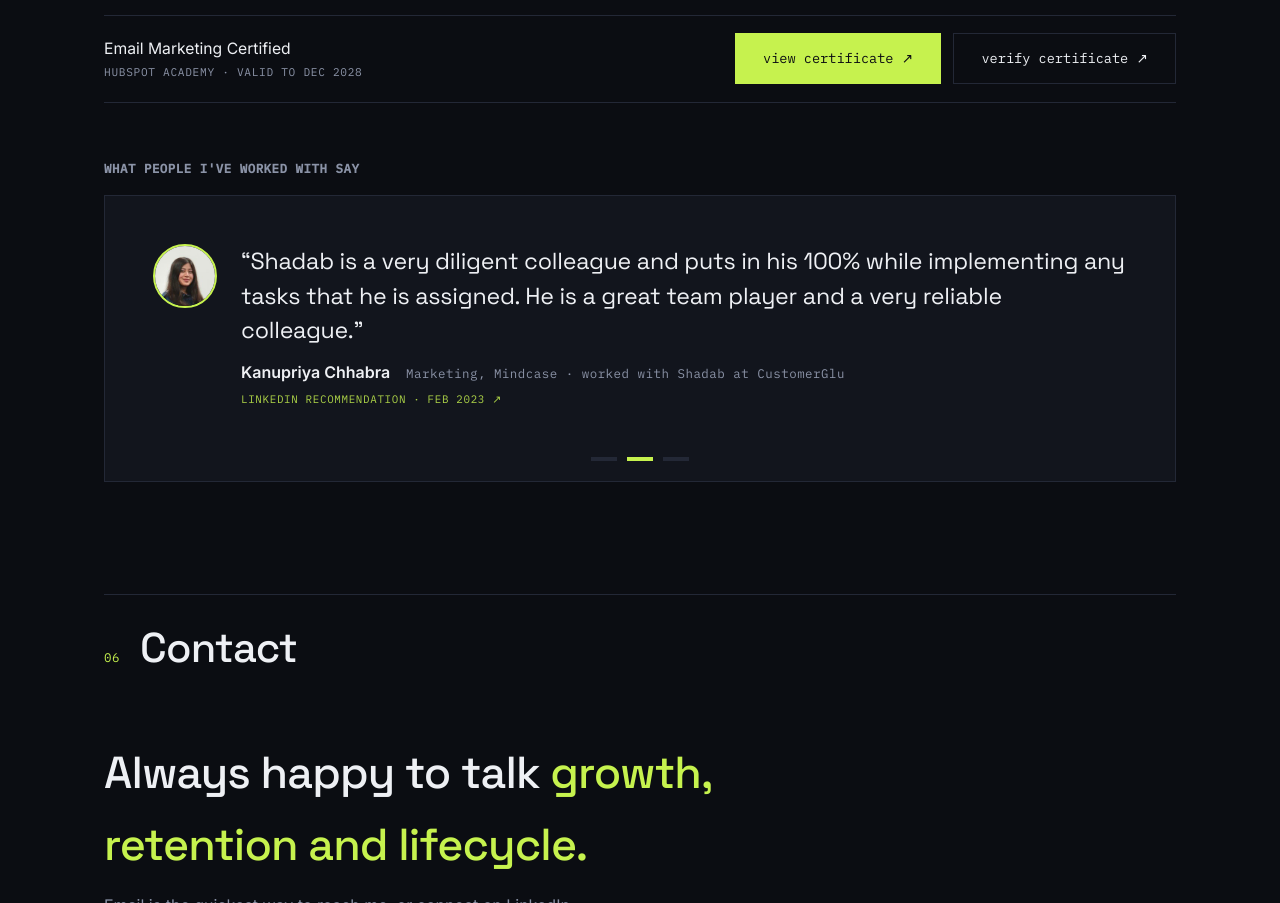
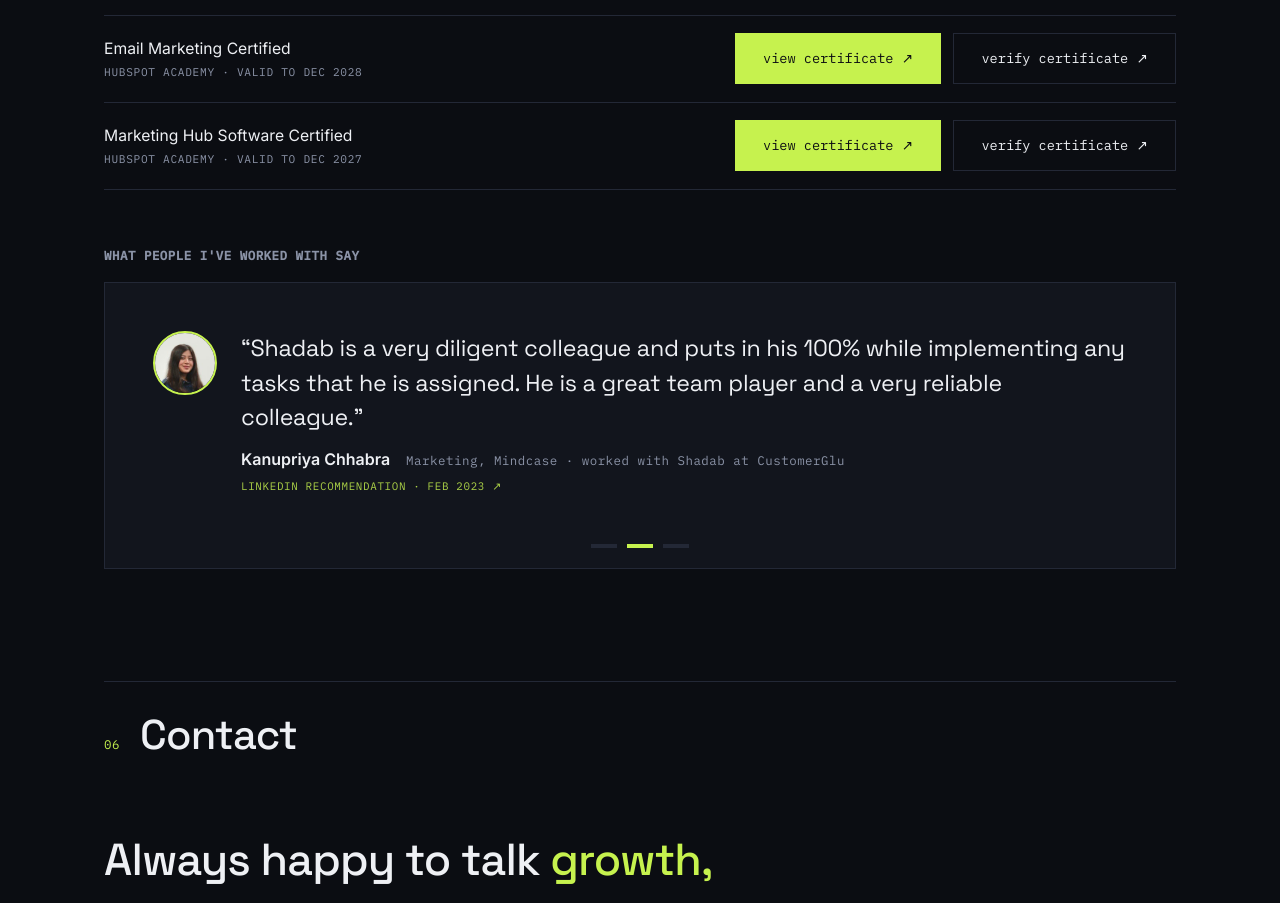
Before and after one commit to shadabkhansir/shadabkhan, a plain HTML site: page index.html in a window 1280 px wide. Shown: the part 6895-7798 px from the top of the page. Drawn offline with Linux system fonts and the light colour scheme; animation ran at ten frames a second.

Commit message:
Add HubSpot Marketing Hub Software certification to Credentials
Co-Authored-By: Claude Opus 5.5 <noreply@anthropic.com>
Claude-Session: https://claude.ai/code/session_015uom4S1E2dMZZYUSt4ywLC

```diff
--- a/index.html
+++ b/index.html
@@ -968,6 +968,14 @@
           </span>
         </li>
 
+        <li class="cred reveal">
+          <span class="cred-name">Marketing Hub Software Certified <span class="cred-issuer mono">HubSpot Academy · valid to Dec 2027</span></span>
+          <span class="cred-meta">
+            <a class="btn btn-solid cred-view" href="certs/hubspot-marketing-hub-software-2026.jpg" target="_blank" rel="noopener" data-cert-title="HubSpot Academy — HubSpot Marketing Hub Software Certified">view certificate ↗</a>
+            <a class="btn btn-line cred-verify" href="https://app-eu1.hubspot.com/academy/achievements/hsdj9gyt/en/1/shadab-khan/hubspot-marketing-hub-software-certified" target="_blank" rel="noopener noreferrer">verify certificate ↗</a>
+          </span>
+        </li>
+
         <!-- ===== HIDDEN until there is proof =====
              To show one: move it above this comment (outside the comment),
              drop its certificate image into certs/, point the view link at it,
```
Also changed, not shown: certs/hubspot-marketing-hub-software-2026.jpg (added), 1 other file.
